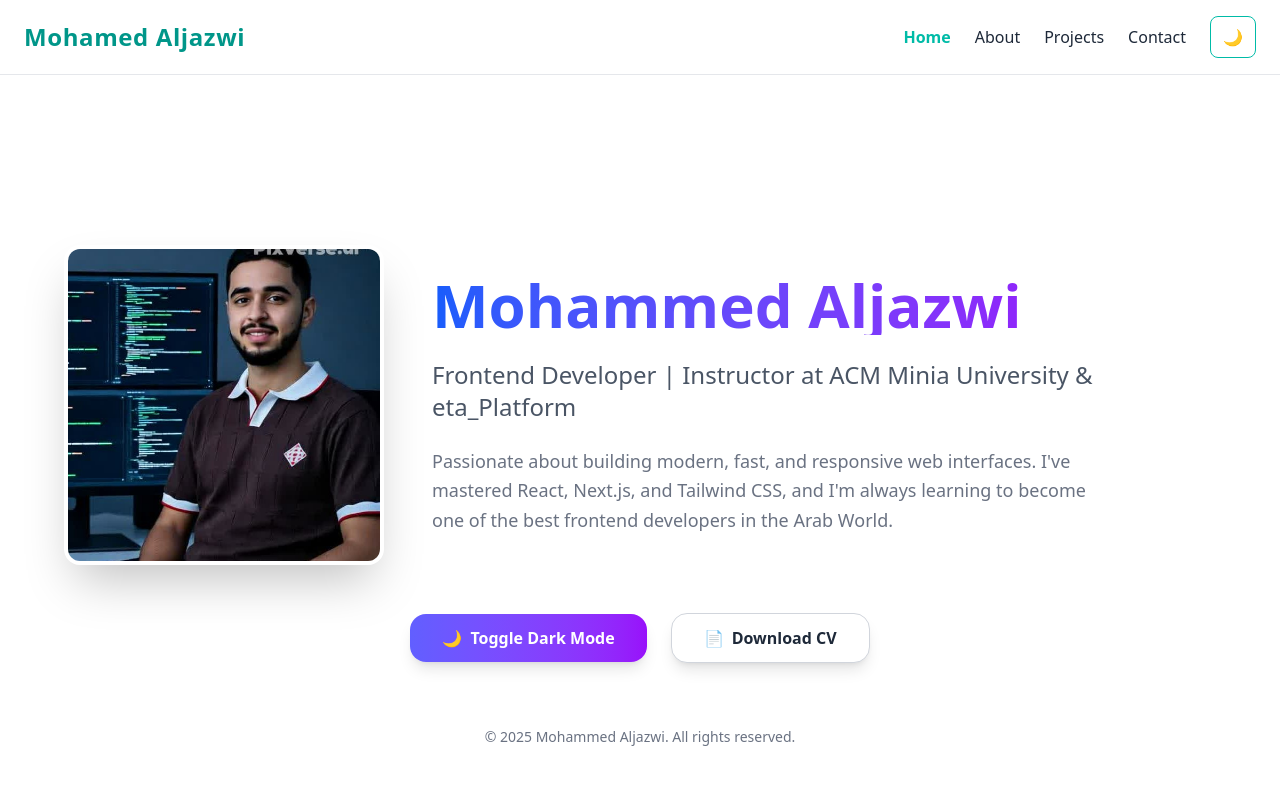
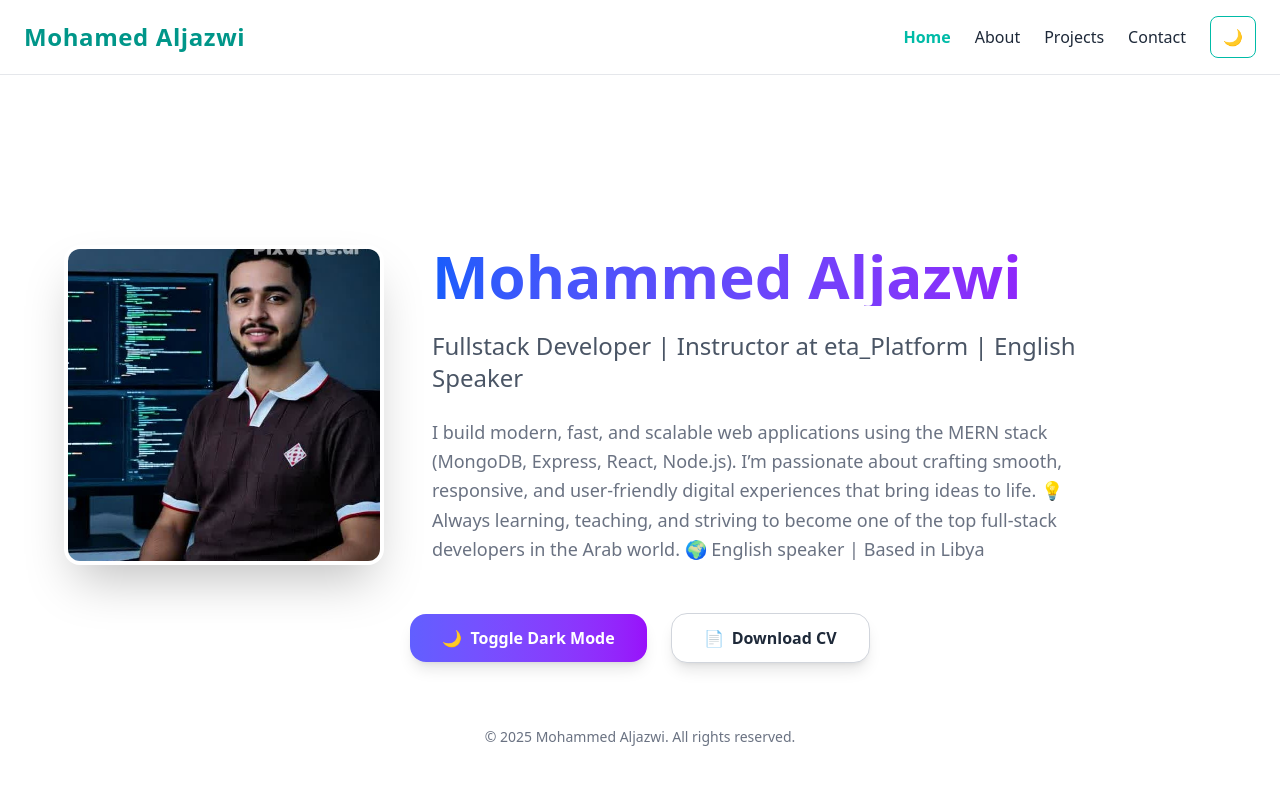
Before and after one commit to MohamedElgazwy/portfolio, a React (Vite) app: page / in a window 1280 px wide. Shown: the top 800 px of the page. Built offline with nearby package versions, Linux system fonts and the light colour scheme.

Commit message:
some editing

```diff
--- a/src/pages/About.jsx
+++ b/src/pages/About.jsx
@@ -24,7 +24,7 @@ const About = () => {
           <span className="font-semibold text-emerald-600">
             Mohammed Aljazwi
           </span>
-          , a frontend developer from Libya. I’m currently studying at the
+          , a fullstack developer from Libya. I’m currently studying at the
           Faculty of Computer Science, Minia University, and also work as a{" "}
           <span className="font-semibold">
             Frontend Instructor at eta_Platform
--- a/src/pages/Home.jsx
+++ b/src/pages/Home.jsx
@@ -12,7 +12,6 @@ export default function Home() {
         darkMode ? "bg-gray-900 text-white" : "bg-white text-gray-900"
       }`}
     >
-      {/* Profile Section with Enhanced Image Design */}
       <motion.div
         className="flex flex-col md:flex-row items-center gap-6 sm:gap-8 md:gap-12 max-w-6xl mb-12 w-full"
         initial={{ opacity: 0, y: 40 }}
@@ -32,7 +31,7 @@ export default function Home() {
               className="w-full h-full object-cover"
             />
           </div>
-          {/* Glowing effect behind image */}
+
           <div className="absolute inset-0 rounded-2xl bg-gradient-to-r from-blue-500/20 to-purple-500/20 blur-xl -z-10"></div>
         </motion.div>
 
@@ -53,8 +52,7 @@ export default function Home() {
             animate={{ opacity: 1, x: 0 }}
             transition={{ delay: 0.4, duration: 0.8 }}
           >
-            Frontend Developer | Instructor at ACM Minia University &
-            eta_Platform
+            Fullstack Developer | Instructor at eta_Platform | English Speaker
           </motion.p>
 
           <motion.p
@@ -63,10 +61,12 @@ export default function Home() {
             animate={{ opacity: 1, y: 0 }}
             transition={{ delay: 0.6, duration: 0.8 }}
           >
-            Passionate about building modern, fast, and responsive web
-            interfaces. I've mastered React, Next.js, and Tailwind CSS, and I'm
-            always learning to become one of the best frontend developers in the
-            Arab World.
+            I build modern, fast, and scalable web applications using the MERN
+            stack (MongoDB, Express, React, Node.js). I’m passionate about
+            crafting smooth, responsive, and user-friendly digital experiences
+            that bring ideas to life. 💡 Always learning, teaching, and striving
+            to become one of the top full-stack developers in the Arab world. 🌍
+            English speaker | Based in Libya
           </motion.p>
         </div>
       </motion.div>
@@ -87,7 +87,9 @@ export default function Home() {
           whileTap={{ scale: 0.95 }}
         >
           {darkMode ? "☀️" : "🌙"}
-          <span className="hidden sm:inline">Toggle {darkMode ? "Light" : "Dark"} Mode</span>
+          <span className="hidden sm:inline">
+            Toggle {darkMode ? "Light" : "Dark"} Mode
+          </span>
           <span className="sm:hidden">{darkMode ? "Light" : "Dark"} Mode</span>
         </motion.button>
 
```
